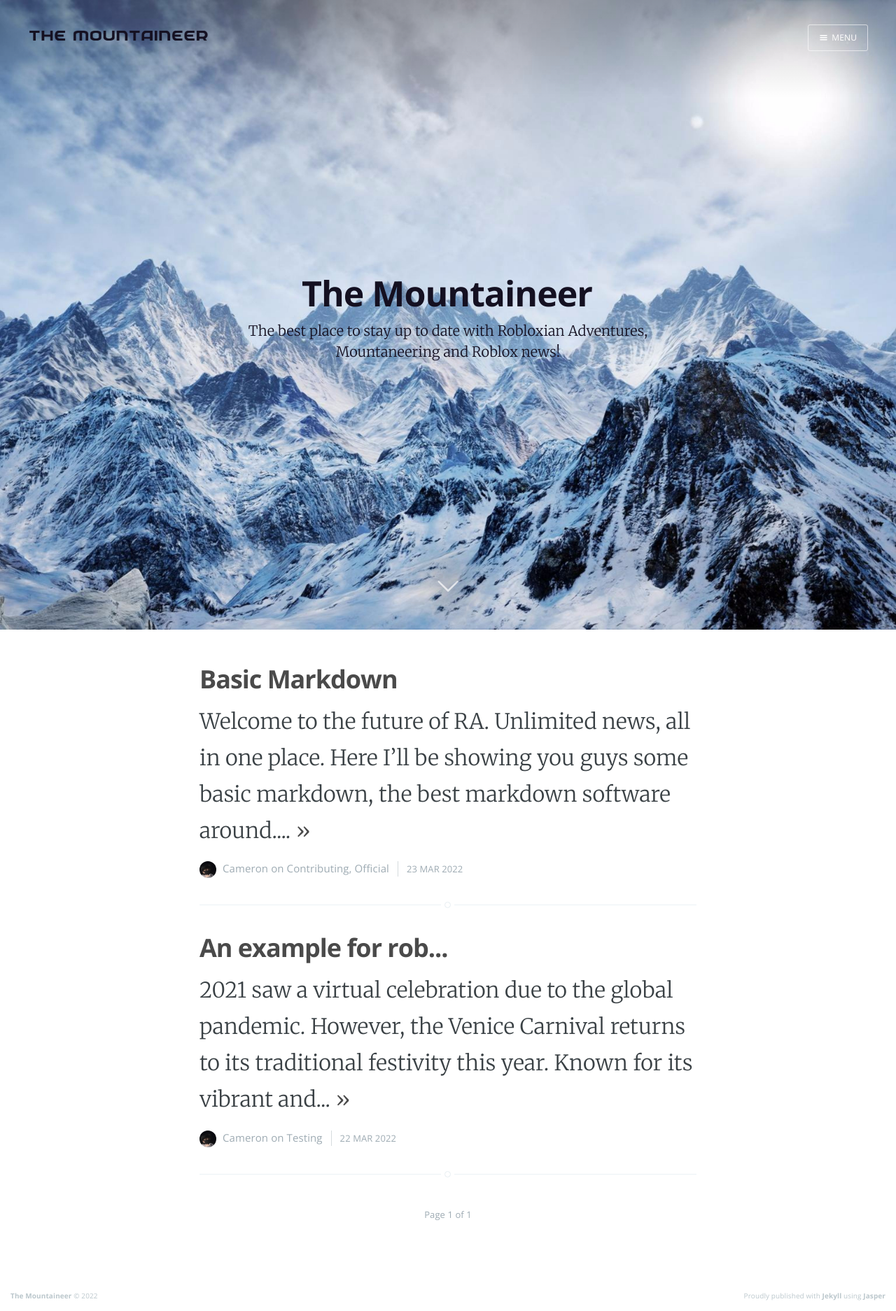
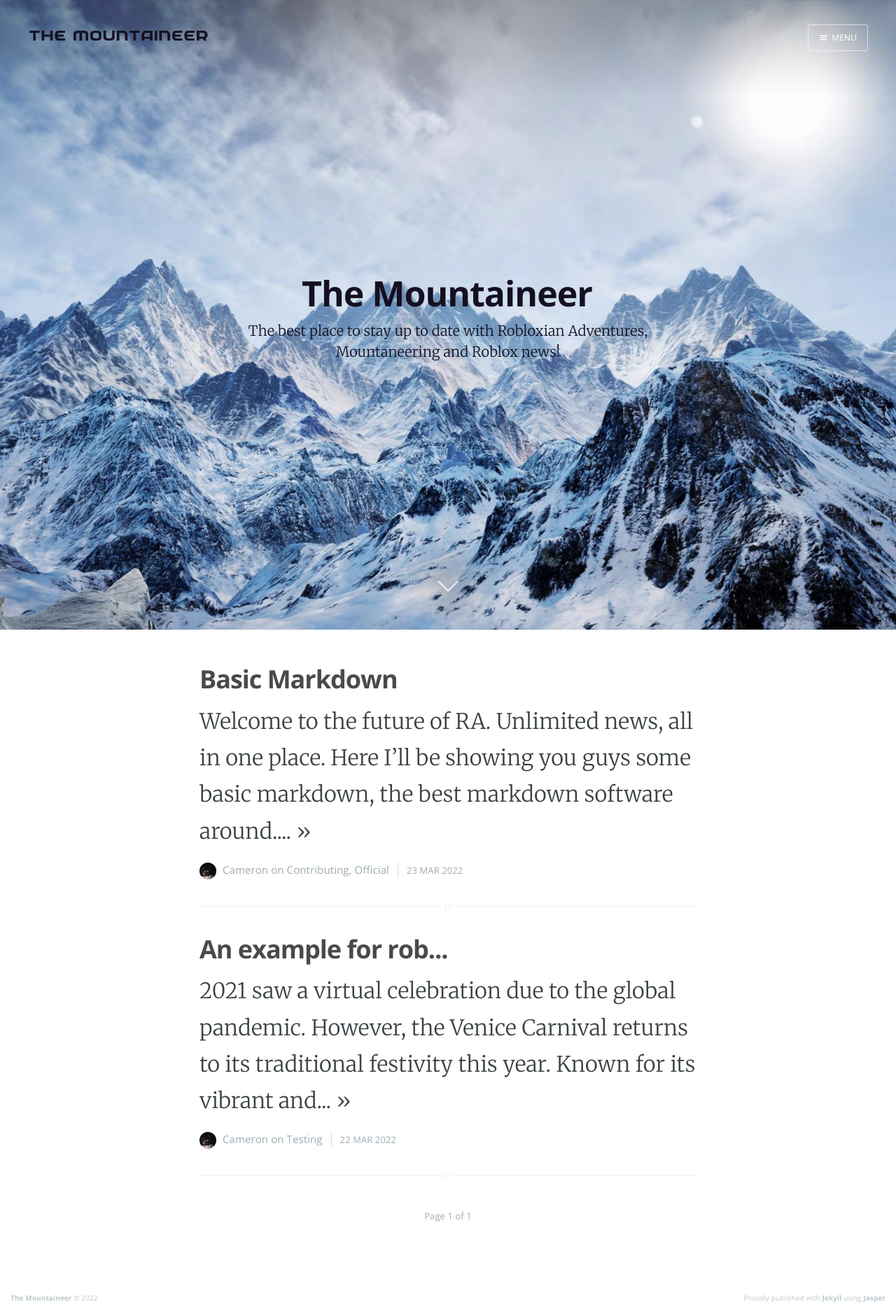
Before and after one commit to Robloxian-Adventures/blog, a Jekyll site: the page built from index.html, in a window 1280 px wide. Shown: the whole page at 70% size. Built offline with Jekyll 4.4.1, drawn with Linux system fonts in a browser that asks for light colours; nearby versions of some CDN libraries; the list of posts is cut into pages by our own code.

Commit message:
Update screen.css

```diff
--- a/assets/css/screen.css
+++ b/assets/css/screen.css
@@ -1033,7 +1033,7 @@ body.page-template .post-title {
 
 .post-excerpt p {
     margin: 0;
-    font-size: 1.7em;
+    font-size: 1.71em;
     line-height: 1.7em;
 }
 
```
